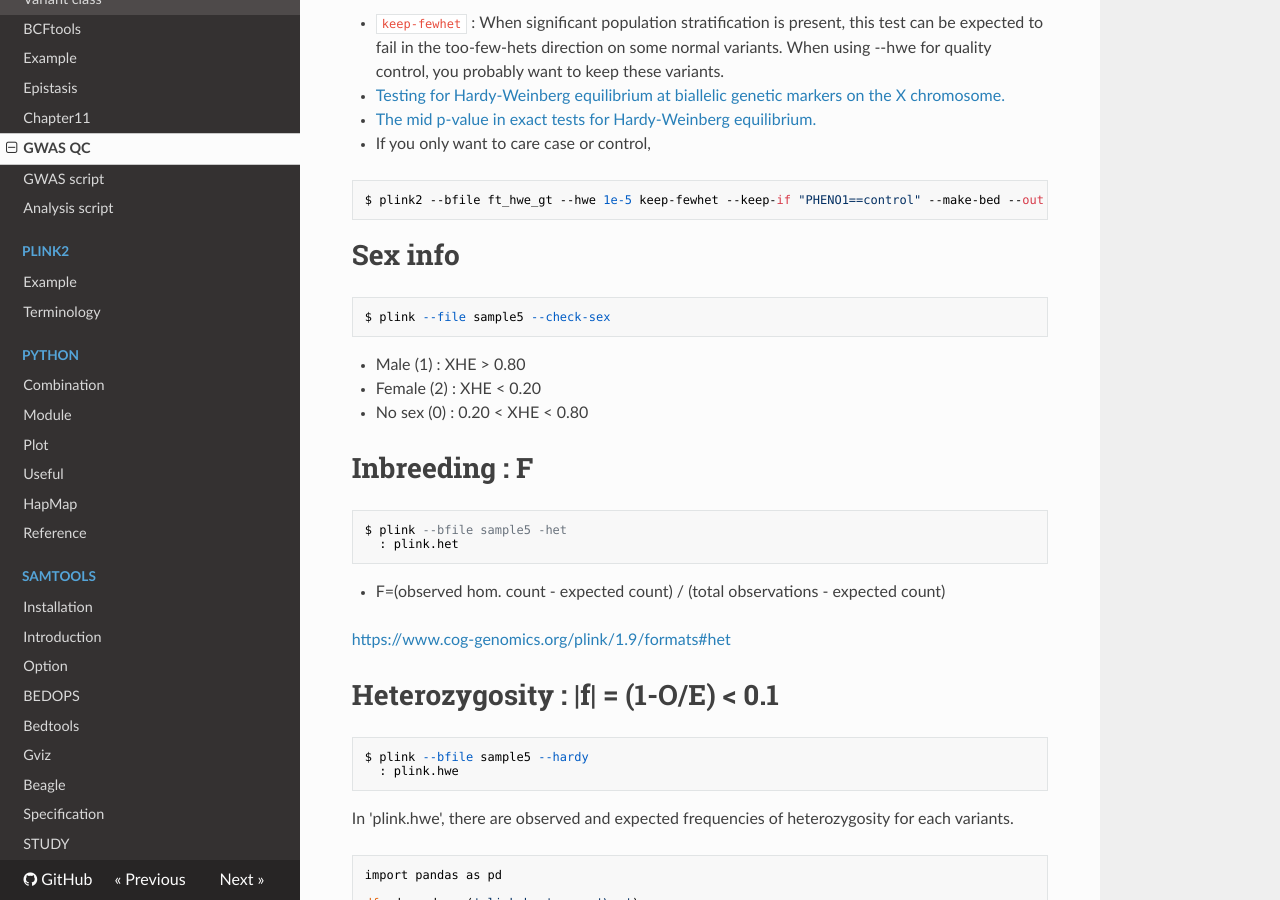
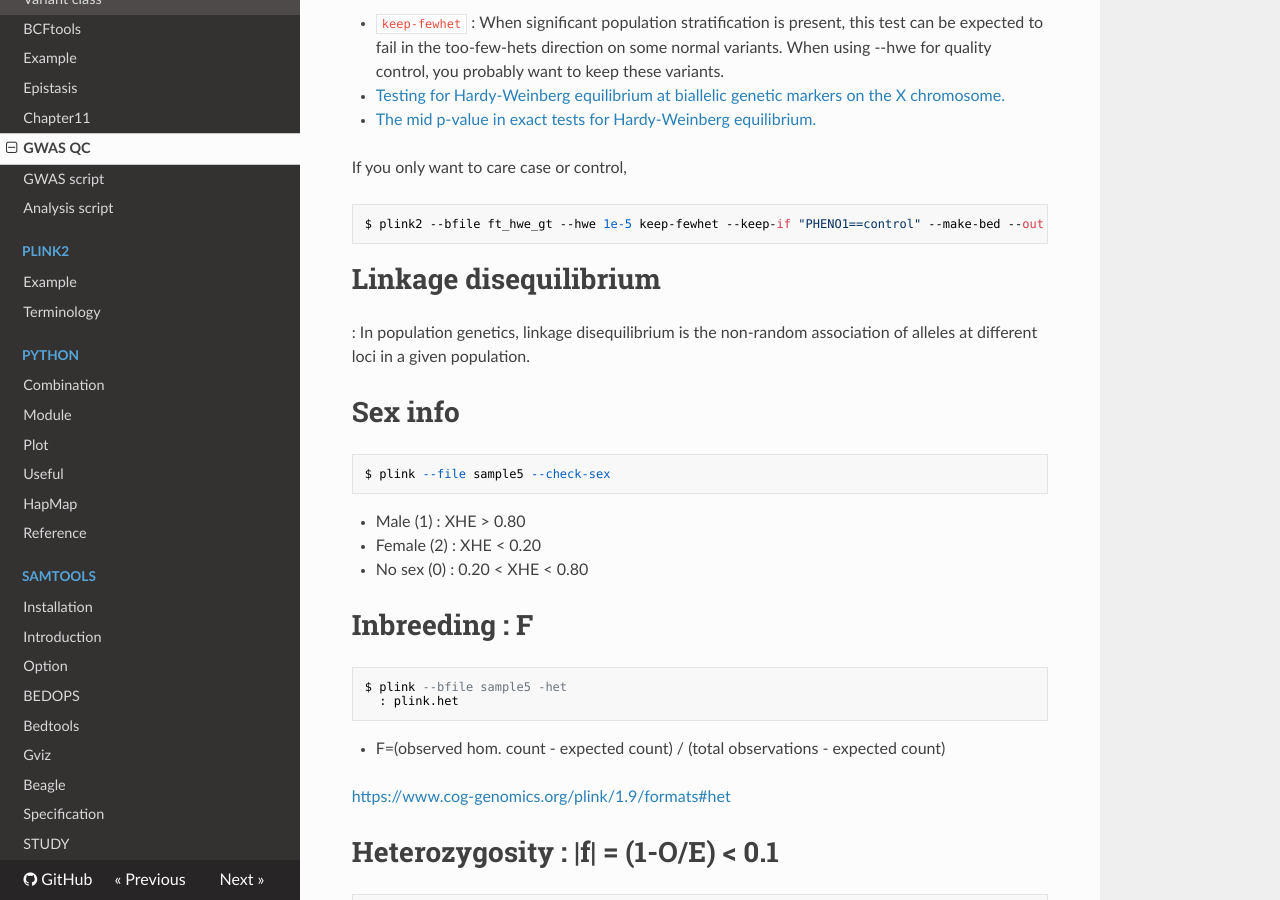
Before and after one commit to WonyoungCho/plink, an MkDocs documentation site: the page built from docs/GWAS.md, in a window 1280 px wide and 900 px high, scrolled down 1662 px. Built offline with MkDocs 1.6.1, drawn with Linux system fonts in a browser that asks for light colours; nearby versions of some CDN libraries; old or Windows-style settings are respelled for this version of MkDocs.

Commit message:
Update GWAS.md

````diff
--- a/docs/GWAS.md
+++ b/docs/GWAS.md
@@ -64,10 +64,15 @@ $ plink2 --bfile ft_hwe_gt --hwe 1e-5 keep-fewhet --make-bed --out ft_hwe
 - [Testing for Hardy-Weinberg equilibrium at biallelic genetic markers on the X chromosome.](https://www.ncbi.nlm.nih.gov/pmc/articles/PMC4868269/)
 - [The mid p-value in exact tests for Hardy-Weinberg equilibrium.](https://www.degruyter.com/view/journals/sagmb/12/4/article-p433.xml)
 
-- If you only want to care case or control,
+If you only want to care case or control,
 ```
 $ plink2 --bfile ft_hwe_gt --hwe 1e-5 keep-fewhet --keep-if "PHENO1==control" --make-bed --out ft_hwe
 ```
+
+# Linkage disequilibrium
+: In population genetics, linkage disequilibrium is the non-random association of alleles at different loci in a given population.
+
+
 
 # Sex info
 ```
````
